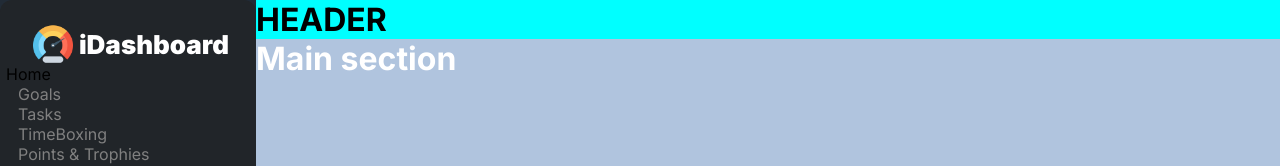
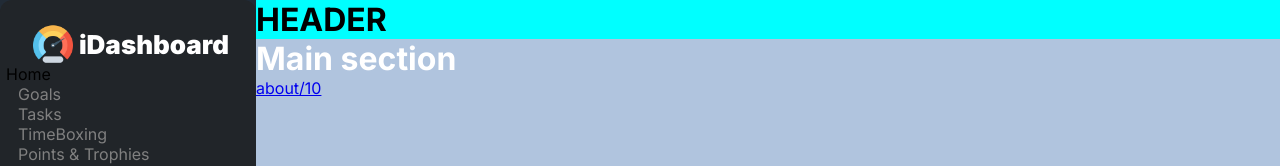
Before and after one commit to SaeedAzarafrooz/Personal-Dashboard, a Next.js app: page / in a window 1280 px wide. Shown: the top 166 px of the page. Built offline with nearby package versions, Linux system fonts and the light colour scheme; data requests are answered from the project's data file.

Commit message:
test dynamic routing2

```diff
--- a/app/about/[Id]/page.js
+++ b/app/about/[Id]/page.js
@@ -1,3 +1,4 @@
+'use client';
 export default function AboutDetails({ params }) {
     return <h1>About Page id: {params.Id}</h1>;
   }
--- a/app/page.js
+++ b/app/page.js
@@ -2,6 +2,7 @@
 import Image from 'next/image'
 import profilePic from './images/vercel.svg'
 import profilePic2 from './images/next.svg'
+import Link from "next/link";
 
 
 export default function Home() {
@@ -9,6 +10,7 @@
     <main className={styles.main}>
       <div>
         <h1 className={styles.H1}>Main section</h1>
+        <Link href="/about/10">about/10</Link>
       </div>
     </main>
   );
```
